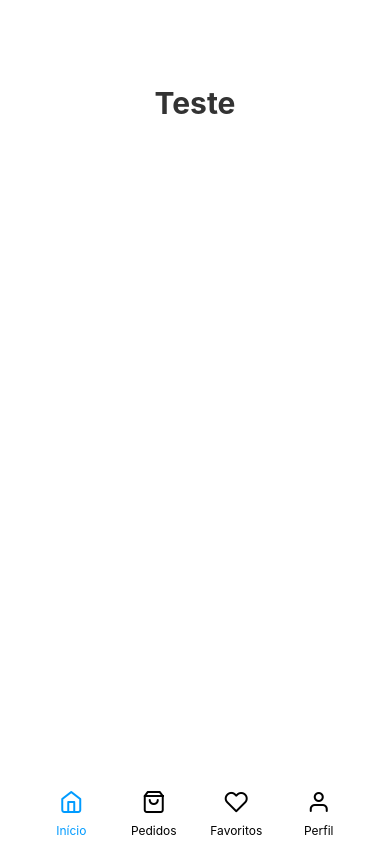
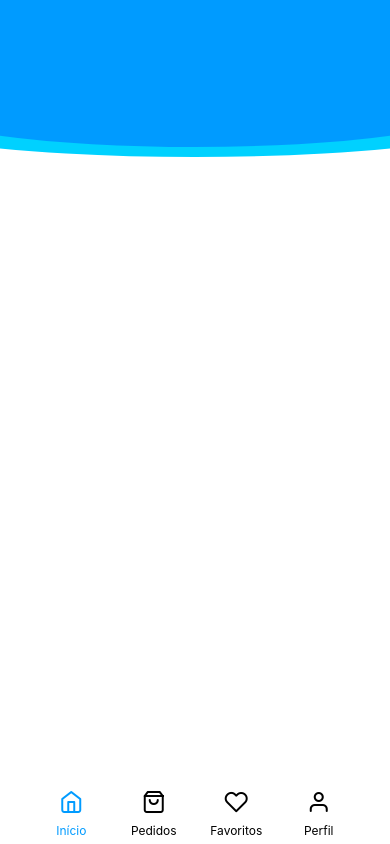
Before and after one commit to Gabrielvvidal/Connect-pet, a React Native app: screen / in a window 390 px wide. Built offline with nearby package versions, Linux system fonts and the light colour scheme.

Commit message:
Header com ondulação finalizado

```diff
--- a/App.js
+++ b/App.js
@@ -1,7 +1,10 @@
+import { SafeAreaProvider } from "react-native-safe-area-context";
 import Routes from "./src/routes";
 
 export default function App() {
   return (
-    <Routes/>
+    <SafeAreaProvider>
+     <Routes/>
+    </SafeAreaProvider>
   );
 }
--- a/src/screens/Inicio.js
+++ b/src/screens/Inicio.js
@@ -1,25 +1,40 @@
+import * as React from 'react'
 import { Text, View , StyleSheet } from "react-native";
+import { SafeAreaView } from 'react-native-safe-area-context';
 
 export default function Inicio() {
   return(
-    <View style={styles.container}>
-      <View style={styles.header}>
-        <Text style={styles.headerText}>Teste</Text>
+    <SafeAreaView style={styles.container}>
+      <View style={styles.headerBackground}>
       </View>
-    </View>
+      <View style={styles.headerElipse}/>
+    </SafeAreaView>
   )
 }
 
 const styles = StyleSheet.create({
   container: {
     flex: 1,
-    flexDirection: 'column',
     backgroundColor: '#ffffff'
   },
 
-  header: {
-    marginTop: 50,
-    marginHorizontal: 10
+  headerBackground: {
+    height: 120,
+    backgroundColor: '#009BFF',
+    zIndex: 10,
+    flexDirection: 'row'
+  },
+
+  headerElipse: {
+    borderRadius: 50,
+    backgroundColor: '#009bff',
+    width: 100,
+    height: 100,
+    transform: [{ scaleX: 7 }],
+    alignSelf: 'center',
+    marginTop: -63,
+    borderWidth: 10,
+    borderColor: '#00D1FF'
   },
 
   headerText: {
@@ -27,6 +42,6 @@ const styles = StyleSheet.create({
     fontWeight: 'bold',
     color: '#333',
     textAlign: 'center',
-    marginTop: 35
-  }
+    paddingTop: 30
+  },
 })
--- a/src/screens/Pedidos.js
+++ b/src/screens/Pedidos.js
@@ -1,7 +1,10 @@
 import { Text } from "react-native";
+import { SafeAreaView } from "react-native-safe-area-context";
 
 export default function Pedidos() {
   return(
-    <Text>Teste</Text>
+    <SafeAreaView>
+      <Text>Teste</Text>
+    </SafeAreaView>
   )
 }
```
Also changed, not shown: src/components/CustomHeader.js (deleted, +0 -18 lines).
